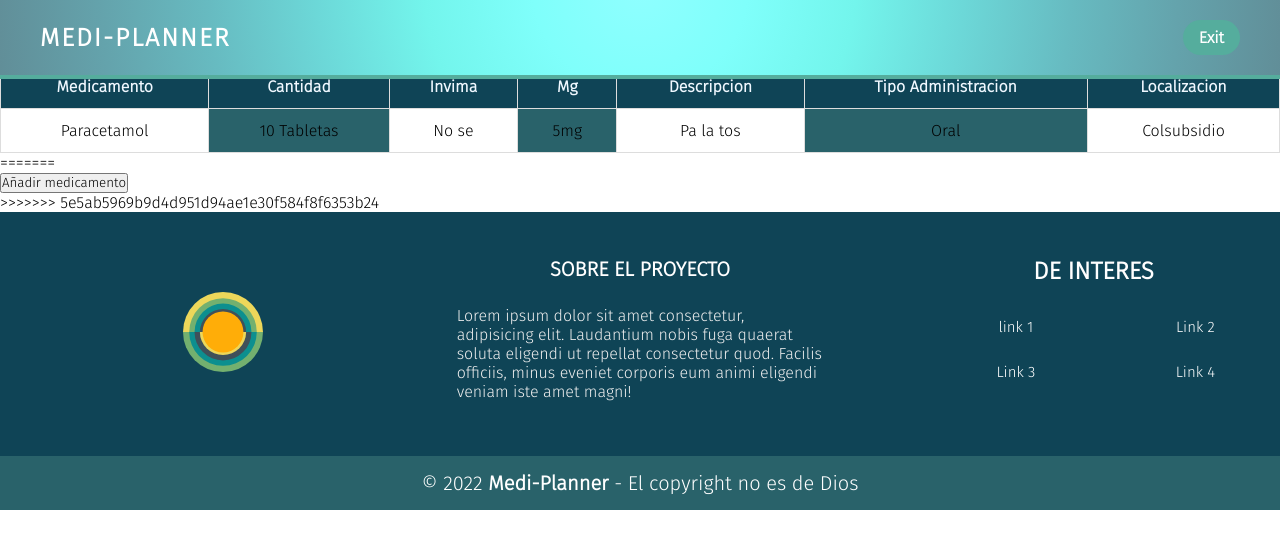
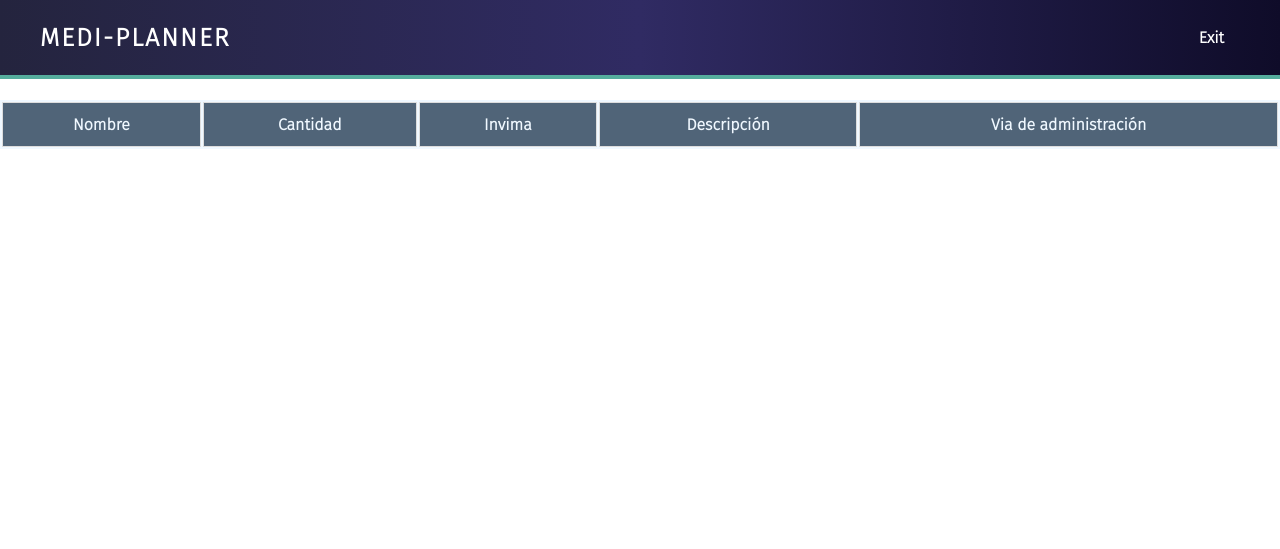
Before and after one commit to Sofia-mont/Medi-Planner, a Django app: page /medicinas/ in a window 1280 px wide. Shown: the top 549 px of the page. Run offline with Django 4.2, Linux system fonts and the light colour scheme; data that the repository does not hold is empty; some libraries are stand-ins or nearby versions.

Commit message:
Cambios de diseño en templates

```diff
--- a/MediPlanner/MediPlanner/settings.py
+++ b/MediPlanner/MediPlanner/settings.py
@@ -37,7 +37,6 @@ INSTALLED_APPS = [
     'django.contrib.sessions',
     'django.contrib.messages',
     'django.contrib.staticfiles',
-    'ckeditor',
     'MediPlannerApp',
 ]
 
--- a/MediPlanner/MediPlannerApp/static/MediPlannerApp/css/base.css
+++ b/MediPlanner/MediPlannerApp/static/MediPlannerApp/css/base.css
@@ -10,6 +10,7 @@
     box-sizing: border-box;
     font-family: 'Fira sans', sans-serif;
 }
+
 
 /* Inicio nav */
 
@@ -27,69 +28,20 @@ nav {
     left: 0;
     right: 0;
     z-index: 99;
-    background-image: radial-gradient(circle at 50% -20.71%, #8fffff 0, #7ffffb 16.67%, #73f5ec 33.33%, #6cd8d8 50%, #67bbc1 66.67%, #64a3ac 83.33%, #618e98 100%);
+    background: #0f0c29;  /* fallback for old browsers */
+    background: -webkit-linear-gradient(to right, #24243e, #302b63, #0f0c29);  /* Chrome 10-25, Safari 5.1-6 */
+    background: linear-gradient(to right, #24243e, #302b63, #0f0c29); /* W3C, IE 10+/ Edge, Firefox 16+, Chrome 26+, Opera 12+, Safari 7+ */
     padding: 20px 40px;
     border-bottom: 4px solid var(--primary);
 }
 
 
-.title-page{
+.title-page {
     color: white;
     font-size: 25px;
     font-weight: 900;
     letter-spacing: 2px;
     text-transform: uppercase;
-}
-
-
-.hamburguer {
-    display: block;
-    position: relative;
-    z-index: 1;
-    user-select: none;
-    appearance: none;
-    border: none;
-    outline: none;
-    background: none;
-    cursor: pointer;
-}
-
-.hamburguer span {
-    display: block;
-    width: 33px;
-    height: 4px;
-    margin-bottom: 6px;
-    position: relative;
-    background-color: var(--light);
-    border-radius: 8px;
-    z-index: 1;
-
-    transform-origin: 0 0;
-    transition: 0.5s;
-}
-
-.hamburguer:hover span:nth-child(2) {
-    transform: translateX(10px);
-    background-color: var(--primary);
-}
-
-.hamburguer.is-active span:nth-child(1) {
-    transform: translate(2px, -2px) rotate(45deg);
-}
-
-.hamburguer.is-active span:nth-child(2) {
-    opacity: 0;
-    transform: translateX(15px);
-}
-
-.hamburguer.is-active span:nth-child(3) {
-    transform: translate(-3px, 3px) rotate(-45deg);
-
-
-}
-
-.hamburguer.is-active:hover span {
-    background-color: var(--primary);
 }
 
 .menu {
@@ -109,9 +61,9 @@ nav {
     border-radius: 99px;
 }
 
-.menu a.is-active,
+.menu a .is-active,
 .menu a:hover {
-    background-color: var(--primary);
+    background-color: #302b63;
 }
 
 @media (min-width: 768px) {
@@ -128,22 +80,28 @@ nav {
 
 /* Inicio Footer */
 
-.pie-pagina{
+.pie-pagina {
+    position: absolute;
+    bottom: 0;
     width: 100%;
-    background-color: var(--dark);
+    background: #0f0c29;  /* fallback for old browsers */
+    background: -webkit-linear-gradient(to right, #24243e, #302b63, #0f0c29);  /* Chrome 10-25, Safari 5.1-6 */
+    background: linear-gradient(to right, #24243e, #302b63, #0f0c29); /* W3C, IE 10+/ Edge, Firefox 16+, Chrome 26+, Opera 12+, Safari 7+ */
+
+
 }
 
-.pie-pagina .grupo-1{
+.pie-pagina .grupo-1 {
     width: 100%;
     max-width: 1200px;
     margin: auto;
     display: grid;
     grid-template-columns: repeat(3, 1fr);
     grid-gap: 50px;
-    padding: 45px 0;
+    padding: 25px 0;
 }
 
-.pie-pagina .grupo-1 .box figure{
+.pie-pagina .grupo-1 .box figure {
     width: 100%;
     height: 100%;
     display: flex;
@@ -151,29 +109,29 @@ nav {
     align-items: center;
 }
 
-.pie-pagina .grupo-1 .box figure svg{
+.pie-pagina .grupo-1 .box figure svg {
     width: 250px;
 }
 
-.pie-pagina .grupo-1 .box h3{
+.pie-pagina .grupo-1 .box h3 {
     color: white;
-    margin-bottom:25px;
+    margin-bottom: 25px;
     font-size: 20px;
     text-align: center;
 }
 
-.pie-pagina .grupo-1 .box p{
+.pie-pagina .grupo-1 .box p {
     color: #efefef;
     margin-bottom: 10px;
 }
 
-.pie-pagina .grupo-1 .box h2{
-  margin-left: 160px;
+.pie-pagina .grupo-1 .box h2 {
+    margin-left: 160px;
     color: white;
     margin-bottom: 20px;
 }
 
-.pie-pagina .grupo-1 .box .interes a{
+.pie-pagina .grupo-1 .box .interes a {
     display: inline-block;
     text-decoration: none;
     width: 45px;
@@ -187,23 +145,25 @@ nav {
     font-size: 15px;
 }
 
-.pie-pagina .grupo-1 .box .interes a:hover{
-    color: var(--primary);
+.pie-pagina .grupo-1 .box .interes a:hover {
+    color: aqua;
 }
 
-.pie-pagina .grupo-2{
-    background-color: var(--light);
+.pie-pagina .grupo-2 {
+    background: #0f0c29;  /* fallback for old browsers */
+    background: -webkit-linear-gradient(to right, #24243e, #302b63, #0f0c29);  /* Chrome 10-25, Safari 5.1-6 */
+    background: linear-gradient(to right, #24243e, #302b63, #0f0c29); /* W3C, IE 10+/ Edge, Firefox 16+, Chrome 26+, Opera 12+, Safari 7+ */
     padding: 15px 10px;
     text-align: center;
     color: white;
 }
 
-.pie-pagina .grupo-2 small{
+.pie-pagina .grupo-2 small {
     font-size: 20px;
 }
 
-@media screen and(max-width: 800px){
-    .pie-pagina .grupo-1{
+@media screen and(max-width: 800px) {
+    .pie-pagina .grupo-1 {
         width: 90%;
         grid-template-columns: repeat(1, 1fr);
         grid-gap: 30px;
--- a/MediPlanner/MediPlannerApp/static/MediPlannerApp/css/table.css
+++ b/MediPlanner/MediPlannerApp/static/MediPlannerApp/css/table.css
@@ -4,55 +4,61 @@
     --dark: #0f4456;
 }
 
-
-.table{
+.table {
     width: 100%;
-    border-collapse: collapse;
+    background-color: aliceblue;
+    position: absolute;
+    top: 100px;
 }
 
-.table td, .table th{
+.table td,
+.table th {
     padding: 12px 15px;
     border: 1px solid #ddd;
     text-align: center;
 }
 
-.table th{
-background-color: var(--dark);
-color: aliceblue;
+.table th {
+    background-color: rgba(0, 27, 53, 0.667);
+    color: aliceblue;
 }
 
-.table tbody tr :nth-child(even){
+.table tbody tr :nth-child(even) {
     background-color: var(--light);
 }
 
-img{
+img {
     width: 30px;
     height: 30px;
     cursor: pointer;
 }
 
 
-@media(max-width: 500px){
-    .table thead{
+@media(max-width: 500px) {
+    .table thead {
         display: none;
     }
-    .table, .table tbody, .table tr, .table td{
+
+    .table,
+    .table tbody,
+    .table tr,
+    .table td {
         display: block;
         width: 100%;
     }
 
-    .table tr{
+    .table tr {
         margin-bottom: 15px;
     }
 
-    .table td{
+    .table td {
         text-align: center;
         padding-left: 50%;
         text-align: right;
         position: relative;
     }
 
-    .table td::before{
+    .table td::before {
         content: attr(data-label);
         position: absolute;
         left: 0;
--- a/MediPlanner/MediPlannerApp/templates/mediplannerapp/añadir.html
+++ b/MediPlanner/MediPlannerApp/templates/mediplannerapp/añadir.html
@@ -2,7 +2,7 @@
 {% load static %}
 
 {% block cssLinks%}
-
+  <link rel="stylesheet" href="">
 {% endblock %}
 
 {% block title %}Añadir{% endblock %}
--- a/MediPlanner/MediPlannerApp/templates/mediplannerapp/base.html
+++ b/MediPlanner/MediPlannerApp/templates/mediplannerapp/base.html
@@ -25,11 +25,6 @@
             <div class="menu">
                 <a href="#" class="is-active">Exit</a>
             </div>
-            <button class="hamburguer">
-                <span></span>
-                <span></span>
-                <span></span>
-            </button>
         </div>
     </nav>
     <!-- Fin Nav -->
@@ -39,7 +34,7 @@
     {% endblock %}
 
     <!-- Inicio Footer -->
-    <footer class="pie-pagina">
+    <!-- <footer class="pie-pagina">
         <div class="grupo-1">
             <div class="box">
                 <figure>
@@ -82,7 +77,7 @@
         <div class="grupo-2">
             <small>&copy; 2022 <b>Medi-Planner</b> - El copyright no es de Dios</small>
         </div>
-    </footer>
+    </footer> -->
     <!-- Fin Footer -->
 
 </body>
--- a/MediPlanner/MediPlannerApp/templates/mediplannerapp/index-login.html
+++ b/MediPlanner/MediPlannerApp/templates/mediplannerapp/index-login.html
@@ -6,7 +6,7 @@
     <meta http-equiv="X-UA-Compatible" content="IE=edge">
     <meta name="viewport" content="width=device-width, initial-scale=1.0">
     <script src="https://kit.fontawesome.com/d4662f63fb.js" crossorigin="anonymous"></script>
-    <link rel="stylesheet" href="css/style.css">
+    <link rel="stylesheet" href="/MediPlanner/MediPlannerApp/static/MediPlannerApp/css/style.css">
     <title>Document</title>
 </head>
 
--- a/MediPlanner/MediPlannerApp/templates/mediplannerapp/info-paciente.html
+++ b/MediPlanner/MediPlannerApp/templates/mediplannerapp/info-paciente.html
@@ -8,7 +8,7 @@
     <title>Document</title>
 </head>
 <body>
-    <table class="table">
+    <!-- <table class="table">
         <thead>
             <tr>
                 <th>Medicamento</th>
@@ -31,7 +31,7 @@
                 <td data-label="Localizacion">Colsubsidio</td>
             </tr>
         </tbody>
-    </table>
+    </table> -->
     <br> <br> <br> <br> <br> <br> <br> <br>
     <table class="table">
         <thead>
--- a/MediPlanner/MediPlannerApp/templates/mediplannerapp/medicinas.html
+++ b/MediPlanner/MediPlannerApp/templates/mediplannerapp/medicinas.html
@@ -26,7 +26,6 @@
             <td data-label="Invima">{{medicina.invima}}</td>
             <td data-label="Descripción">{{medicina.descripcion}}</td>
             <td data-label="Via_administracion">{{medicina.via_administracion}}</td>
-            <!-- <td data-label="None"><img src="{% static 'MediPlannerApp/img/nurse-table.svg' %}" alt=""></td> -->
             <td>
                 <a style="margin-right: 30px;" href="{% url 'eliminarMedicina' medicina.id %}">Eliminar</a>
                 <a style="margin-right: 30px;" href="{% url 'editarMedicina' medicina.id %}">Editar</a>
@@ -36,8 +35,7 @@
     </tbody>
 </table>
 
-<<<<<<< HEAD
-<table class="table">
+<!-- <table class="table">
     <thead>
         <tr>
             <th>Medicamento</th>
@@ -60,11 +58,6 @@
             <td data-label="Localizacion">Colsubsidio</td>
         </tr>
     </tbody>
-</table>
+</table> -->
 
-=======
-<div class="text-center">
-    <a href="{% url 'añadirMedicina' %}"><button type="button" class="btn btn-primary">Añadir medicamento</button></a>
-</div>
->>>>>>> 5e5ab5969b9d4d951d94ae1e30f584f8f6353b24
 {% endblock %}
```
Also changed, not shown: MediPlanner/MediPlannerApp/static/MediPlannerApp/css/info.css (+0 -9 lines), MediPlanner/MediPlannerApp/static/MediPlannerApp/css/nurse.css (+60 -24 lines), MediPlanner/MediPlannerApp/templates/mediplannerapp/pacientes.html (+2 -5 lines), MediPlanner/db.sqlite3.
